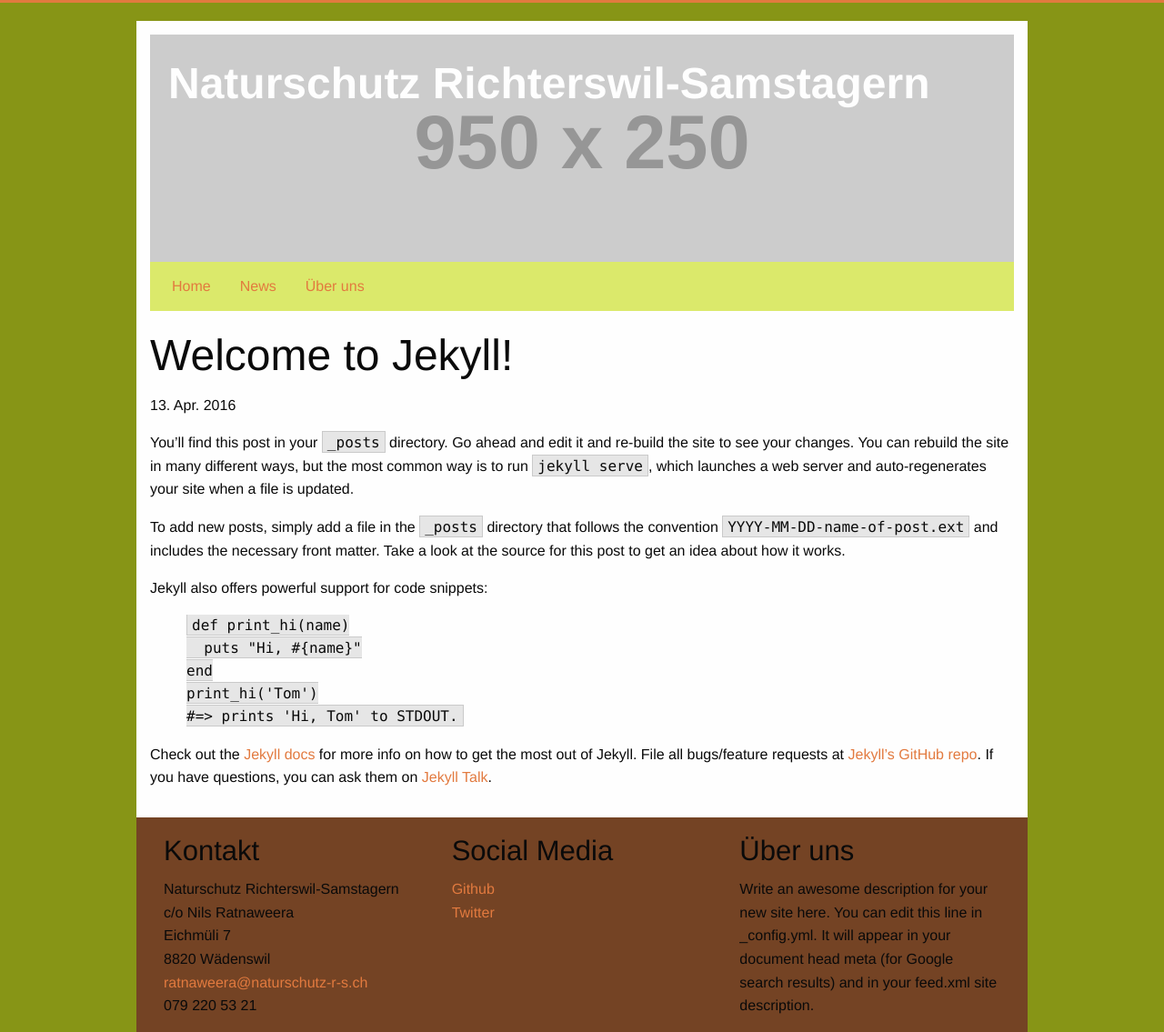
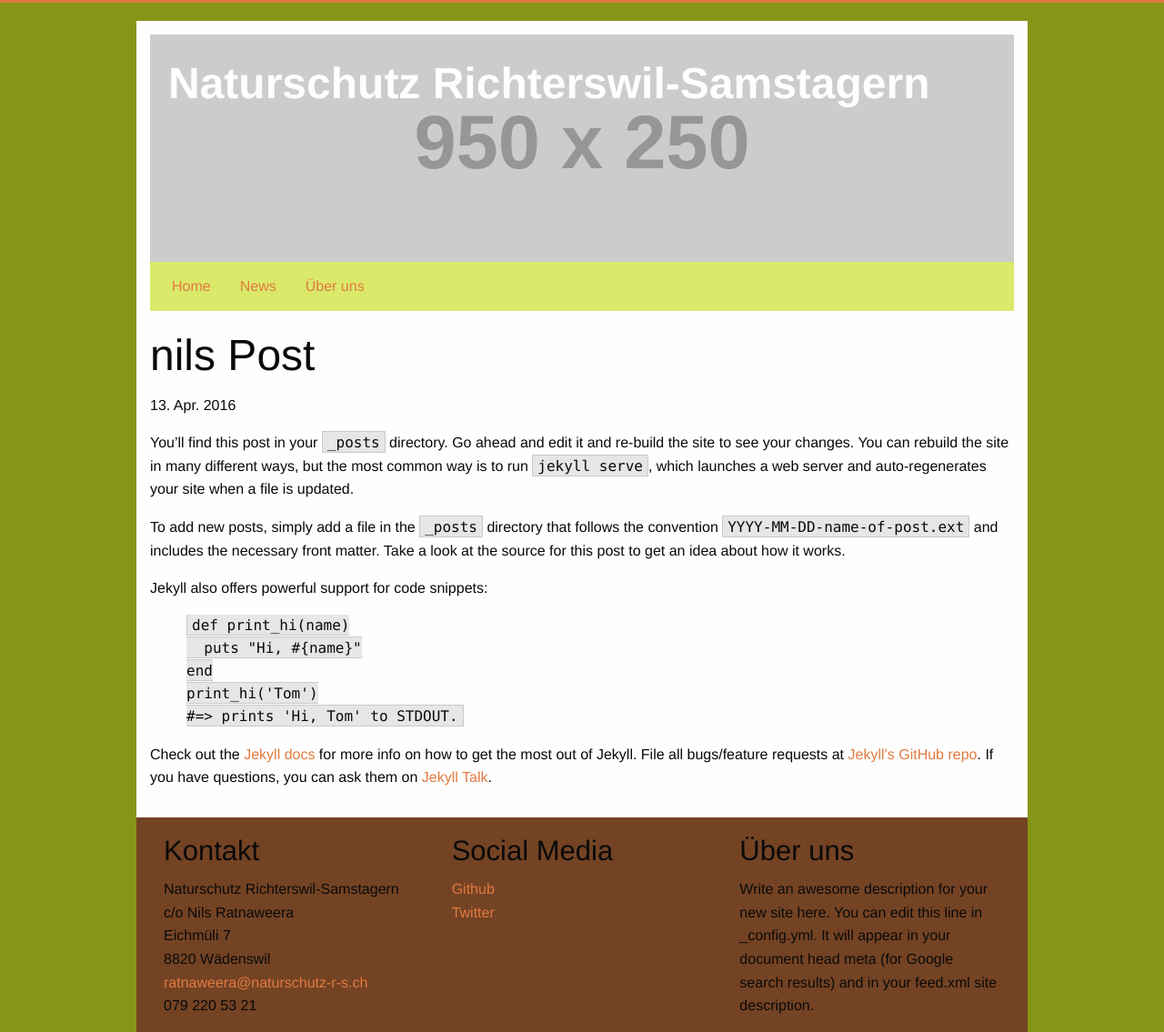
Before and after one commit to Naturschutz-Richterswil-Samstagern/Naturschutz-Richterswil-Samstagern.github.io, a Jekyll site: the page built from _posts/2016-05-19-hello.md, in a window 1280 px wide. Shown: the whole page at 91% size. Built offline with Jekyll 4.4.1, drawn with Linux system fonts in a browser that asks for light colours.

Commit message:
Update 2016-05-19-hello.md

```diff
--- a/_posts/2016-05-19-hello.md
+++ b/_posts/2016-05-19-hello.md
@@ -1,8 +1,9 @@
 ---
 layout: post
-title:  "Welcome to Jekyll!"
+title:  "nils Post"
 date:   2016-04-13 15:15:38 +0200
 categories: jekyll update
+published: true
 ---
 You’ll find this post in your `_posts` directory. Go ahead and edit it and re-build the site to see your changes. You can rebuild the site in many different ways, but the most common way is to run `jekyll serve`, which launches a web server and auto-regenerates your site when a file is updated.
 
```
